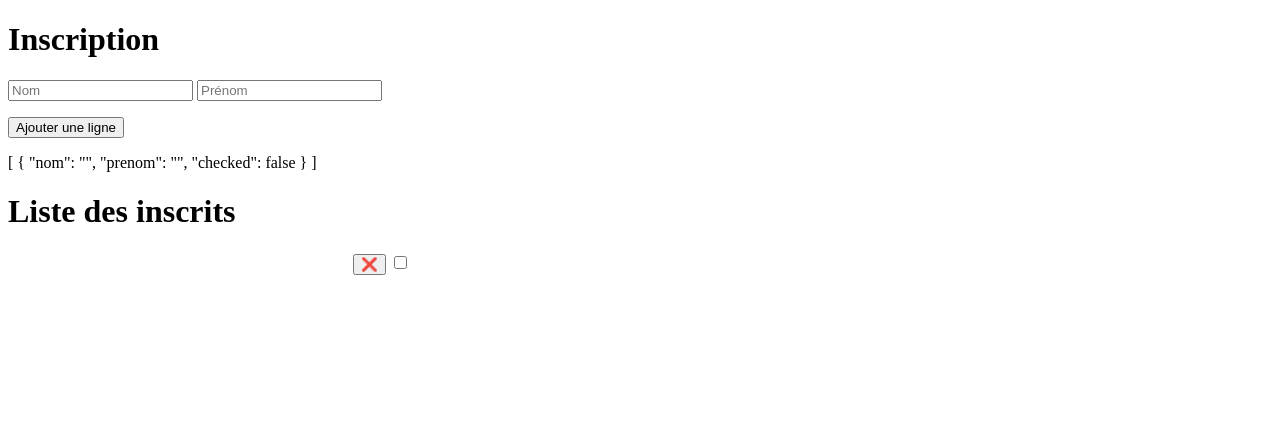
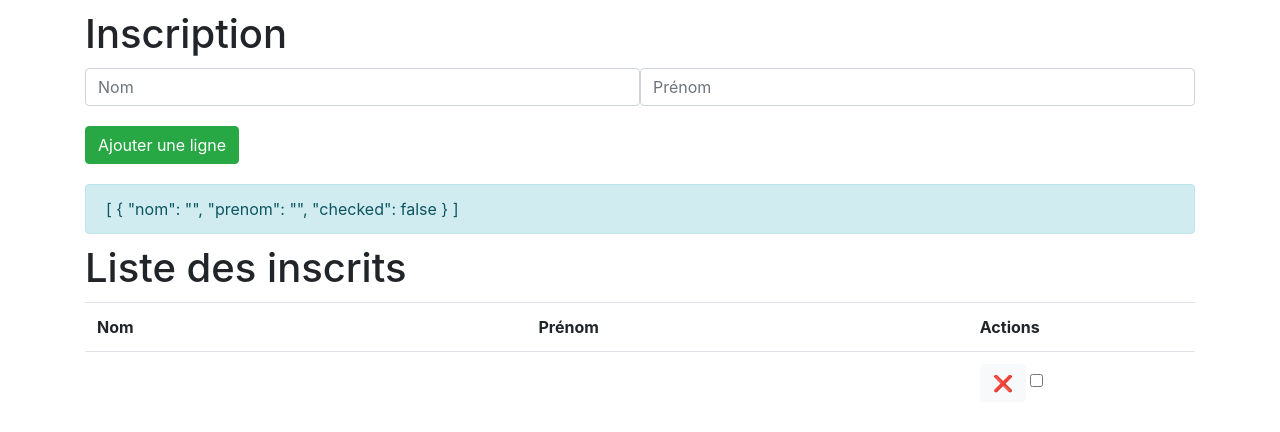
Before and after one commit to ysalamone/2020_exo_vue_form, a plain HTML site: page index.html in a window 1280 px wide. Drawn offline with nearby package versions, Linux system fonts and the light colour scheme.

Commit message:
un peu de bootstrap

```diff
--- a/index.html
+++ b/index.html
@@ -3,7 +3,9 @@
 <head>
     <meta charset="UTF-8">
     <title>Exo formulaire Vue.js</title>
+    <link rel="stylesheet" href="https://cdn.jsdelivr.net/npm/bootstrap@4.5.3/dist/css/bootstrap.min.css" integrity="sha384-TX8t27EcRE3e/ihU7zmQxVncDAy5uIKz4rEkgIXeMed4M0jlfIDPvg6uqKI2xXr2" crossorigin="anonymous">
     <style>
+        #app > * { margin: 10px 0; }
         table { border-collapse: collapse; }
         td { min-width: 170px; }
         td:last-child { min-width: initial; }
@@ -12,25 +14,30 @@
 </head>
 <body>
 
-<div id="app">
+<div id="app" class="container">
 
     <h1>Inscription</h1>
-    <p v-for="(inscrit, i) in inscrits" :key="i">
-        <input v-model="inscrit.nom" type="text" placeholder="Nom"/>
-        <input v-model="inscrit.prenom" type="text" placeholder="Prénom"/>
+    <p v-for="(inscrit, i) in inscrits" :key="i" class="form-group row">
+        <input v-model="inscrit.nom" type="text" placeholder="Nom" class="form-control col"/>
+        <input v-model="inscrit.prenom" type="text" placeholder="Prénom" class="form-control col"/>
     </p>
-    <button @click="ajouterLigne">Ajouter une ligne</button>
+    <button @click="ajouterLigne" class="btn btn-success">Ajouter une ligne</button>
 
-    <p>{{ inscrits }}</p>
+    <p class="alert alert-info">{{ inscrits }}</p>
 
     <h1>Liste des inscrits</h1>
-    <table>
+    <table class="table">
+        <tr>
+            <th>Nom</th>
+            <th>Prénom</th>
+            <th>Actions</th>
+        </tr>
         <tr v-for="(inscrit, i) in inscrits" :key="i"
-            :class="inscrit.checked ? 'rouge' : ''">
+            :class="inscrit.checked ? 'table-primary' : ''">
             <td>{{ inscrit.nom }}</td>
             <td>{{ inscrit.prenom }}</td>
             <td>
-                <button @click="supprimerLigne(i)">❌</button>
+                <button @click="supprimerLigne(i)" class="btn btn-light">❌</button>
                 <input type="checkbox" v-model="inscrit.checked"/>
             </td>
         </tr>
```
